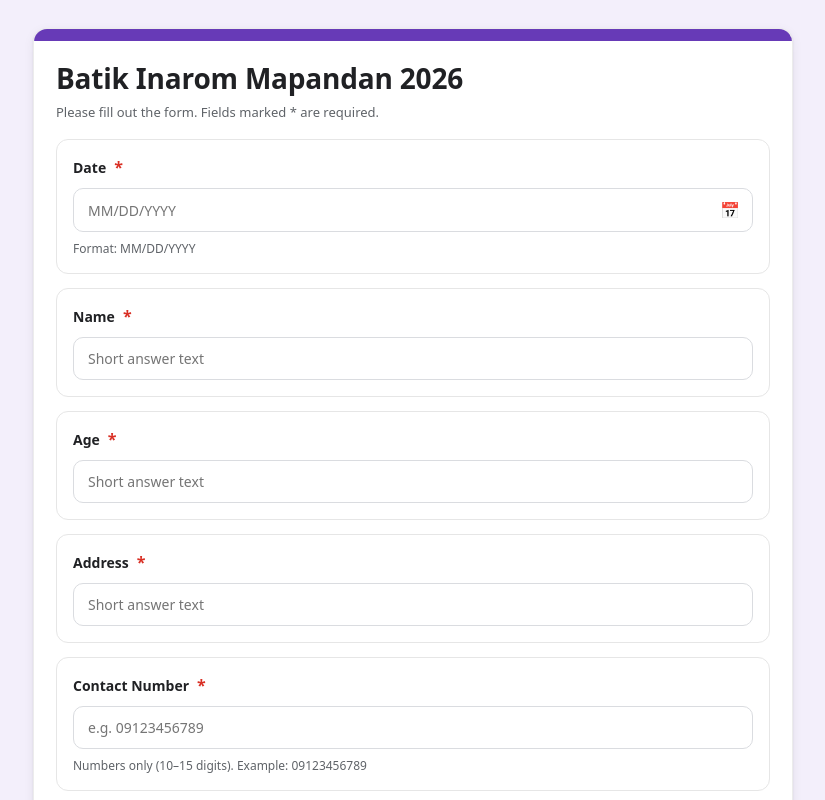
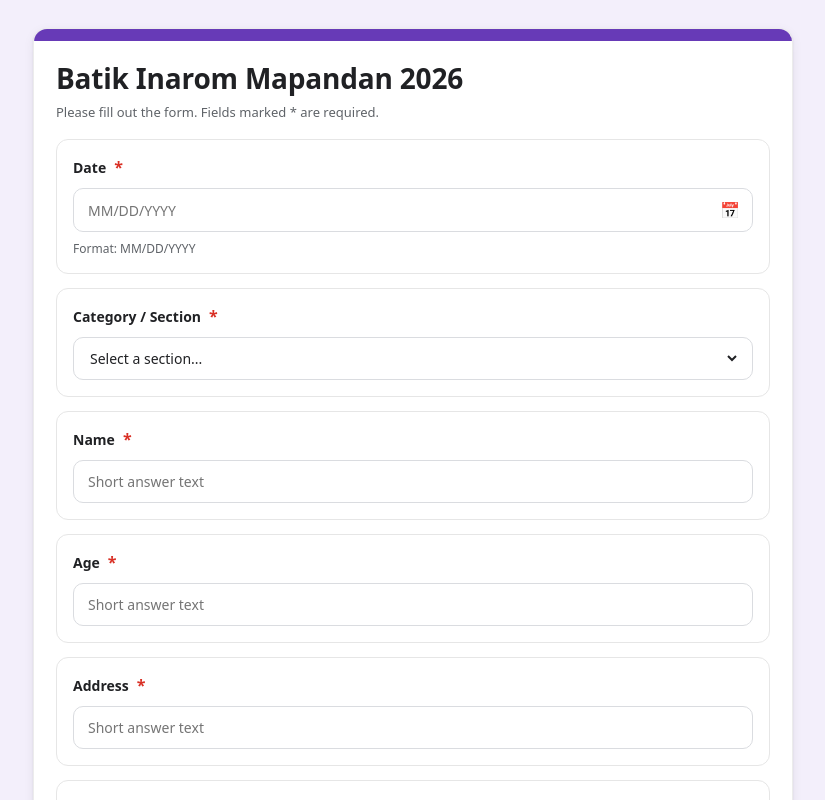
Before and after one commit to Roriber/funrun-form, a React (Vite) app: page / in a window 1280 px wide. Shown: the top 800 px of the page, without its empty margins (227-1052 px from the left). Built offline with nearby package versions, Linux system fonts and the light colour scheme.

Commit message:
update with category

```diff
--- a/src/FunRunForm.jsx
+++ b/src/FunRunForm.jsx
@@ -6,6 +6,18 @@ const GAS_URL = import.meta.env.VITE_GAS_URL; // your Apps Script /exec URL
 const FORM_SECRET = import.meta.env.VITE_FORM_SECRET || ""; // optional
 
 const SIZES = ["XS", "S", "M", "L", "XL", "XXL", "OTHER"];
+
+// ✅ NEW: categories/sections
+const CATEGORIES = [
+  "MEC",
+  "LGU",
+  "Town Center",
+  "Zumbanatics",
+  "Barangay",
+  "DepEd",
+  "PNP",
+  "Other",
+];
 
 function fileToBase64(file) {
   return new Promise((resolve, reject) => {
@@ -25,6 +37,10 @@ export default function FunRunForm() {
   const [name, setName] = useState("");
   const [age, setAge] = useState("");
   const [address, setAddress] = useState("");
+
+  // ✅ NEW: category
+  const [category, setCategory] = useState("");
+  const [otherCategory, setOtherCategory] = useState("");
 
   // ✅ Main contact
   const [contactNumber, setContactNumber] = useState("");
@@ -75,6 +91,10 @@ export default function FunRunForm() {
     setAge("");
     setAddress("");
 
+    // ✅ clear category
+    setCategory("");
+    setOtherCategory("");
+
     setContactNumber("");
 
     // ✅ clear emergency contact
@@ -94,6 +114,12 @@ export default function FunRunForm() {
     return otherSize.trim() ? `OTHER: ${otherSize.trim()}` : "OTHER";
   }, [shirtSize, otherSize]);
 
+  // ✅ NEW: final category string
+  const finalCategory = useMemo(() => {
+    if (category !== "Other") return category;
+    return otherCategory.trim() ? `OTHER: ${otherCategory.trim()}` : "OTHER";
+  }, [category, otherCategory]);
+
   async function handleSubmit(e) {
     e.preventDefault();
     closeModal(); // hide any old modal
@@ -106,6 +132,12 @@ export default function FunRunForm() {
     if (!name.trim()) return notifyError("Please enter your name.");
     if (!String(age).trim()) return notifyError("Please enter your age.");
     if (!address.trim()) return notifyError("Please enter your address.");
+
+    // ✅ NEW: category validation
+    if (!category) return notifyError("Please select your Category / Section.");
+    if (category === "Other" && !otherCategory.trim()) {
+      return notifyError("Please type your Category / Section in 'Other'.");
+    }
 
     // ✅ Contact number validation (numbers only, 10–15)
     const cleanContact = contactNumber.replace(/\D/g, "");
@@ -152,6 +184,9 @@ export default function FunRunForm() {
         name: name.trim(),
         age: String(age).trim(),
         address: address.trim(),
+
+        // ✅ NEW: include category
+        category: finalCategory,
 
         // ✅ send cleaned numbers
         contactNumber: cleanContact,
@@ -210,6 +245,37 @@ export default function FunRunForm() {
               />
               <span style={{ color: "#5f6368" }}>📅</span>
             </div>
+          </Field>
+
+          {/* ✅ NEW: Category/Section */}
+          <Field label="Category / Section" required>
+            <div style={styles.inputWrap}>
+              <select
+                value={category}
+                onChange={(e) => setCategory(e.target.value)}
+                style={styles.input}
+              >
+                <option value="" disabled>
+                  Select a section...
+                </option>
+                {CATEGORIES.map((c) => (
+                  <option key={c} value={c}>
+                    {c}
+                  </option>
+                ))}
+              </select>
+            </div>
+
+            {category === "Other" && (
+              <div style={{ ...styles.inputWrap, marginTop: 10 }}>
+                <input
+                  value={otherCategory}
+                  onChange={(e) => setOtherCategory(e.target.value)}
+                  style={styles.input}
+                  placeholder="Type your category (e.g. School Club, BFP, etc.)"
+                />
+              </div>
+            )}
           </Field>
 
           <Field label="Name" required>
@@ -328,9 +394,7 @@ export default function FunRunForm() {
               <div style={styles.uploadLeft}>
                 <div style={styles.uploadTitle}>Payment proof</div>
                 <div style={styles.uploadSub}>
-                  {paymentFile
-                    ? `Selected: ${paymentFile.name}`
-                    : "No file selected"}
+                  {paymentFile ? `Selected: ${paymentFile.name}` : "No file selected"}
                 </div>
               </div>
 
```
